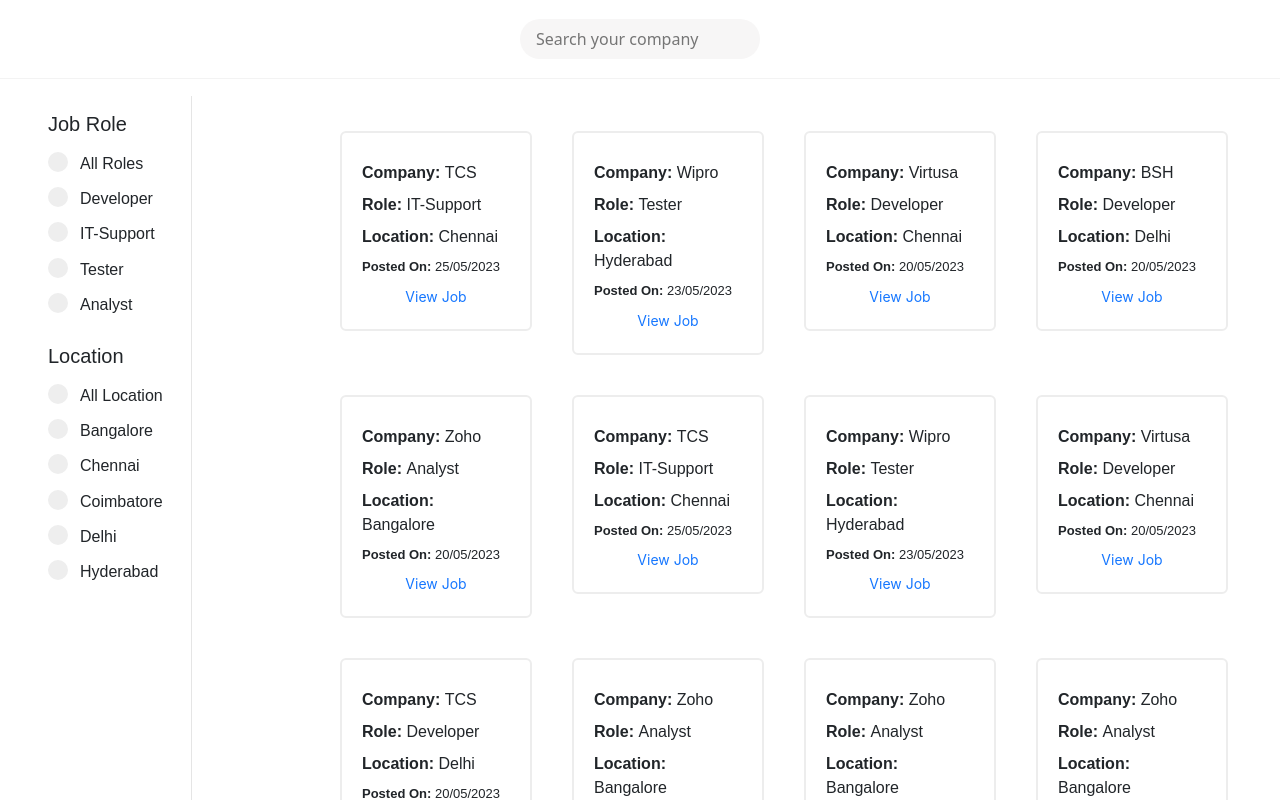
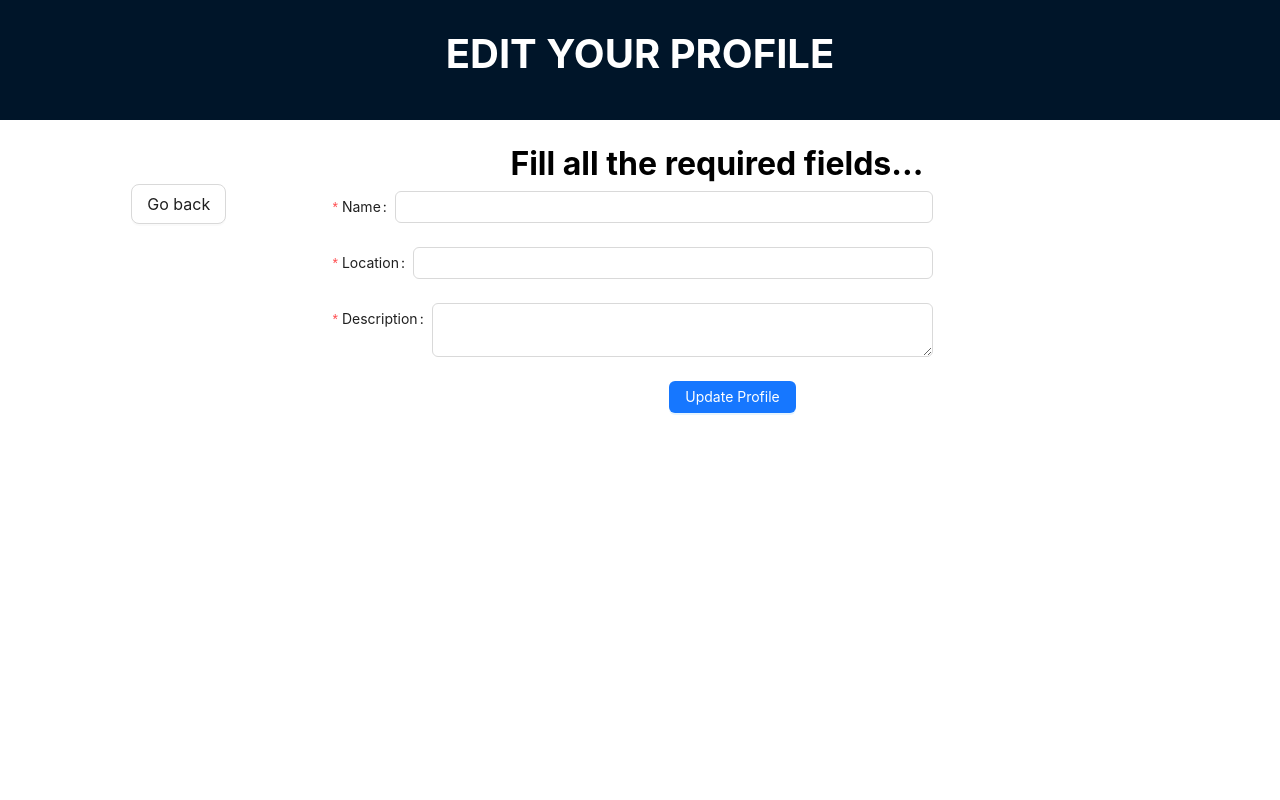
Before and after one commit to iamneo-production/ea322bb0-6fb5-4973-b466-852ea36e5c91, a React (Create React App) app in the folder reactapp/: page /empeditprofile in a window 1280 px wide. Shown: the top 800 px of the page. Built offline with nearby package versions, Linux system fonts and the light colour scheme.

Commit message:
added Employer profile and edit page

```diff
--- a/reactapp/src/App.js
+++ b/reactapp/src/App.js
@@ -8,6 +8,8 @@
 // import SignUpPage from "./Pages/Signuplogindetails/Components/SignUpPage/Signup";
 import "../node_modules/bootstrap/dist/css/bootstrap.min.css";
 import JobSearchPage from './Pages/JobSearch/JobSearchPage';
+import EmployerEditProfile from './Pages/Employer/Components/EmployerEditProfile';
+import EmployerProfile from './Pages/Employer/Components/EmployerProfile';
 
 
 function App() {
@@ -23,7 +25,11 @@
           {/* <Route path='/' element ={<HomePage/>}/>
           <Route path='/signup' element ={<SignUpPage/>}/>
           <Route path='/login' element ={<Login/>}/>  */}
-          <JobSearchPage />
+          <Routes>
+          <Route path="/empeditprofile" element={<EmployerEditProfile />} />
+          <Route path="/empprofile/:id" element={<EmployerProfile />} />
+          </Routes>
+          {/*<JobSearchPage /> */}
 
         {/* </Routes> */}
       </Router>
--- /dev/null
+++ b/reactapp/src/Pages/Employer/Components/EmployerEditProfile.js
@@ -0,0 +1,109 @@
+import React , {useEffect, useState} from 'react'
+import { Layout, Space ,Button ,Form, Input,Col, Row} from 'antd';
+import { useNavigate } from "react-router-dom";
+//import Footer from '../../LandingPage/Components/Footer';
+//import axios from "axios";
+const { Header, Content } = Layout;
+
+const headerStyle = {
+  color:"White",
+  textAlign: 'center',
+  height: '15vh',
+  padding: 30,
+  lineHeight: '10vh',
+  };
+const contentStyle = {
+  textAlign: 'center',
+  padding: '25px',
+  minHeight: '75vh',
+  lineHeight: '120px',
+  color: 'black',
+  backgroundColor: 'white',
+};
+const layout = {
+  labelCol: { span: 60 , },
+  wrapperCol: { span: 60 ,},
+};
+const validateMessages = {
+  required: '${label} is required!',
+  types: {
+    email: '${label} is not a valid email!',
+    number: '${label} is not a valid number!',
+  },
+  number: {
+    range: '${label} must be greater than ${min} ',
+  },
+};
+
+export default function EmployerEditProfile() {
+    //const [employer,setEmployer]=useState({});
+    const onFinish = (values) => {
+    console.log(values);
+    //putemployer(values);
+  };
+   //const putemployer=(data)=>{
+        //axios.put(`${url}/employers`,data).then(
+        //(response)=>{
+            //setEmployer(response.data);
+        //},
+        //(error)=>{
+            //console.log(error);
+            //toast.error("something went wrong");
+        //}
+        //);
+    //};
+const navigate = useNavigate();
+  return (
+    <div>
+        <Space direction="vertical" style={{ width: '100%' }} size={[0, 48]}>
+        <Layout>
+                <Header style={headerStyle}><h1><b>EDIT YOUR PROFILE</b></h1></Header>
+                <Content style={contentStyle}>
+                <Row>
+                        <Col span={6}>
+
+                        <div >
+                          <Button  size="large" onClick={() => navigate(-1)}>
+                            Go back
+                          </Button>
+                         </div>
+                         </Col>
+                         <Col span={15} >
+                         <div >
+                              <h2><b>Fill all the required fields...</b></h2>
+                          </div>
+                              <Form
+                                 {...layout}
+                                  name="nest-messages"
+                                  onFinish={onFinish}
+                                 style={{ maxWidth: 600 }}
+                                  validateMessages={validateMessages}
+                              >
+                              <Form.Item name={['employer', 'name']} label="Name" rules={[{ required: true }] } id="name"
+                              >
+                              <Input />
+                              </Form.Item>
+
+                              <Form.Item name={['employer', 'location']} label="Location" rules={[{ required: true }]} id="location"
+                              >
+                              <Input />
+                              </Form.Item>
+                              <Form.Item name={['employer', 'description']} label="Description" rules={[{ required: true }]} id="description"
+                              >
+                              <Input.TextArea />
+                              </Form.Item>
+                              <Form.Item wrapperCol={{ ...layout.wrapperCol, offset: 8 }}>
+                              <Button type="primary" htmlType="submit" >
+                              Update Profile
+                              </Button>
+                            </Form.Item>
+                            </Form>
+                            </Col>
+                            </Row>
+                        </Content>
+                {/*<Footer/>*/}
+            </Layout>
+    </Space>
+    </div>
+  )
+}
--- /dev/null
+++ b/reactapp/src/Pages/Employer/Components/EmployerProfile.js
@@ -0,0 +1,62 @@
+import React,{useState}  from 'react'
+//import axios from "axios";
+import { Layout, Modal , Descriptions} from 'antd';
+import { useNavigate } from "react-router-dom";
+
+const {  Content } = Layout;
+
+const contentStyle = {
+  padding:25,
+  textAlign: 'center',
+  minHeight: '50vh',
+  lineHeight: '5vh',
+  overflow: 'auto',
+  backgroundColor:"#E7E3F7",
+
+};
+export default function EmployerProfile() {
+    const navigate = useNavigate();
+    const [modal2Open, setModal2Open] = useState(true);
+  //const [employer,setEmployer]=useState({});
+  //const { employerId } = useParams();
+  //const getemployerbyid=(employerId)=>{
+  //axios.get(`${url}/employers/${employerId}`).then(
+    //(response)=>{
+      // console.log(response.data);
+      // setEmployer(response.data);
+    //},
+    //(error)=>{
+      //console.log(error);
+      //toast.error("something went wrong");
+    //}
+  //);
+//};
+//useEffect(()=>{
+    //getemployerbyid();
+//},[]);
+  return (
+    <div>
+        <Modal
+        title="Employer Profile"
+        centered
+        open={modal2Open}
+        onOk={() => {setModal2Open(false)
+                    navigate(-1)}}
+        onCancel={()=> {setModal2Open(false)
+                        navigate(-1)}}
+        width={1000}
+    >
+      <Content style={contentStyle}>
+          <div >
+                  <Descriptions title="Employer's Info" column={1}>
+                  <Descriptions.Item label="Name">Employer Name</Descriptions.Item>
+                  <Descriptions.Item label="Location" >Address...</Descriptions.Item>
+                  <br/>
+                  <Descriptions.Item label="Description" >Lorem ipsum dolor sit amet consectetur adipisicing elit. Fugiat saepe alias omnis magnam nemo explicabo totam</Descriptions.Item>
+                  </Descriptions>
+          </div>
+          </Content>
+    </Modal>
+    </div>
+  )
+}
```
